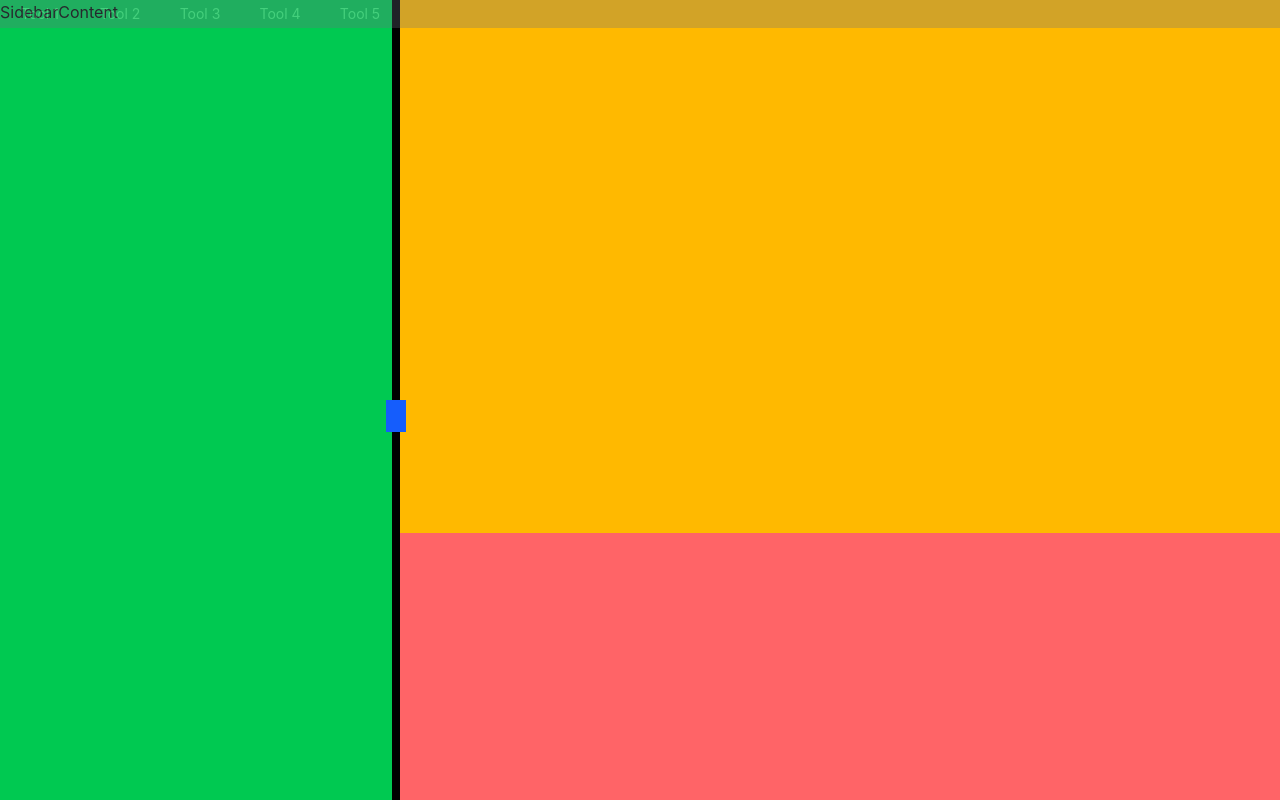
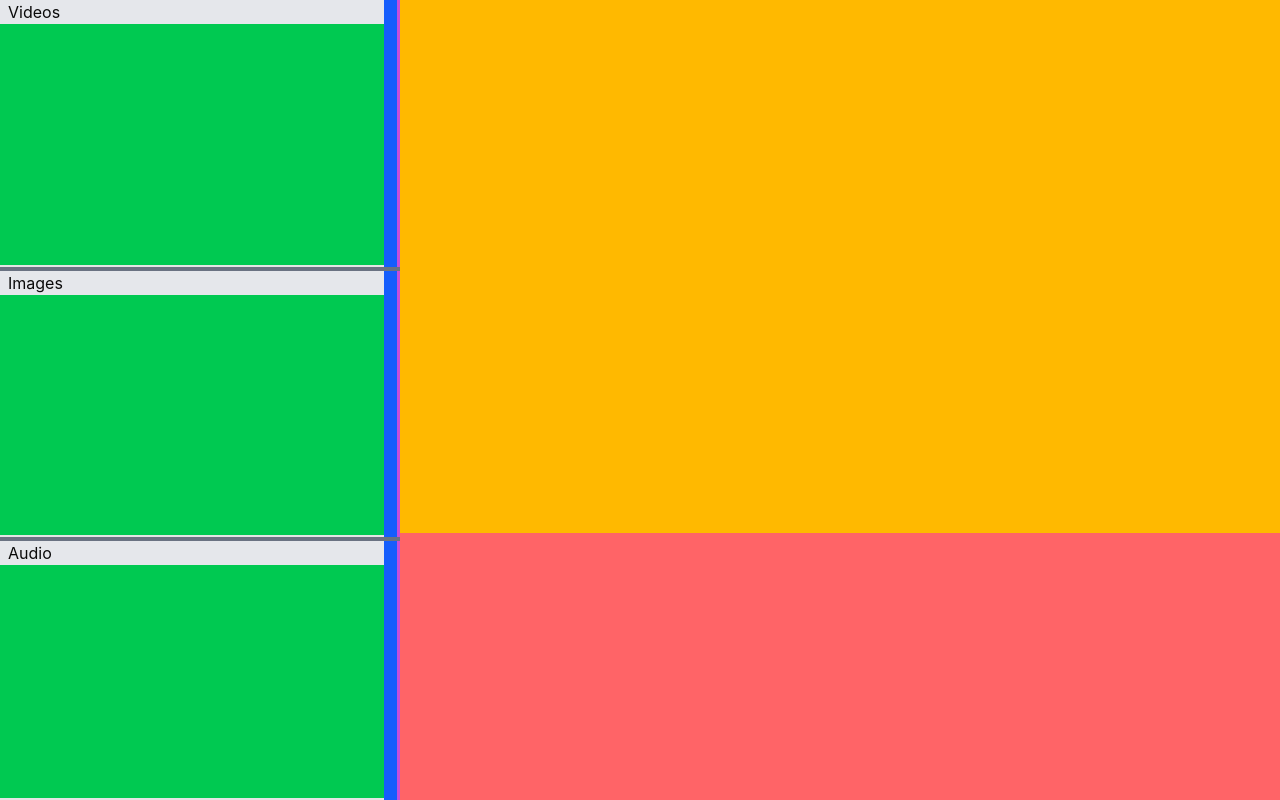
Before and after one commit to AbdullahElrouby750/video-editor, a React (Vite) app: page / in a window 1280 px wide. Built offline with nearby package versions, Linux system fonts and the light colour scheme.

Commit message:
the inner dragging for the sidebar works, but not correcctly  and needs to bbe fixed

```diff
--- a/src/components/layout/MainLayout.tsx
+++ b/src/components/layout/MainLayout.tsx
@@ -5,7 +5,7 @@ import SidebarPanel from "./SidebarPanel";
 function MainLayout() {
   return <div className=" w-full h-full bg-brand flex relative transition-all duration-200">
 
-    <ToolBar />
+    {/* <ToolBar /> */}
 
 
     {/* horizontal wrapper: sidebar)*/}
--- a/src/components/layout/SidebarPanel.tsx
+++ b/src/components/layout/SidebarPanel.tsx
@@ -16,7 +16,7 @@ function SidebarPanel() {
         setIsCollapsed(false);
       } else {
         sidebarRef.current.style.width = "0px";
-        sidebarRef.current.style.minWidth = "8px";
+        sidebarRef.current.style.minWidth = "12px";
         sidebarRef.current.style.transition = "width 0.15s ease-in-out";
         setIsCollapsed(true);
       }
@@ -36,20 +36,7 @@ function SidebarPanel() {
       mouseMove.stopPropagation();
       console.log("mouseMove.clientX", mouseMove.clientX);
       if (sidebarRef.current) {
-        const SNAP_THRESHOLD = 240;
-
-        if (mouseMove.clientX < SNAP_THRESHOLD) {
-          // 2. We hit the threshold! Force it to collapse
-          if (!isCollapsed) {
-            handleToggleCollapse();
-          }
-
-          // 3. CRITICAL: Stop the drag immediately so it doesn't infinitely toggle
-          document.removeEventListener("mousemove", handleMouseMove);
-          document.removeEventListener("mouseup", handleMouseUp);
-        } else {
-          sidebarRef.current.style.width = `${mouseMove.clientX}px`;
-        }
+        sidebarRef.current.style.width = `${mouseMove.clientX}px`;
       }
     };
 
@@ -69,13 +56,13 @@ function SidebarPanel() {
   return (
     <aside
       ref={sidebarRef}
-      className=" h-full max-w-2/3 min-w-1/5 w-100 bg-green-500 relative"
+      className=" h-full max-w-1/2 min-w-1/5 w-100 bg-green-500 relative"
     >
       <ResizeHandle
         startDrag={handleMouseDown}
         toggleCollapse={handleToggleCollapse}
       />
-      <SidebarContent />
+      {!isCollapsed && <SidebarContent />}
     </aside>
   );
 }
--- a/src/components/sidebar/components/ResizeHandle.tsx
+++ b/src/components/sidebar/components/ResizeHandle.tsx
@@ -1,9 +1,10 @@
 import React from 'react'
 
-function ResizeHandle({startDrag, toggleCollapse}: {startDrag: () => void; toggleCollapse: () => void}) {
+function ResizeHandle({startDrag, toggleCollapse}: {startDrag: (e: React.MouseEvent) => void; toggleCollapse: () => void}) {
     return (
-        <div className=' h-full w-1 border-x-4 border-x-black absolute right-0 cursor-grab active:cursor-grabbing z-5' onMouseDown={startDrag}>
-            <button className=' h-8 w-5 bg-blue-600 relative top-1/2 translate-x-[-50%]' onMouseDown={(event) => event.stopPropagation()} onClick={toggleCollapse}></button>
+        <div className=' h-full w-4 flex flex-row flex-nowrap absolute right-0 z-5'>
+            <button className=' h-full flex-1 m-0 p-0 bg-blue-600 relative cursor-pointer' onMouseDown={(event) => event.stopPropagation()} onClick={toggleCollapse}></button>
+            <div className=' h-full w-1/5 bg-brand cursor-col-resize' onMouseDown={startDrag}></div>
         </div>
     )
 }
--- a/src/components/sidebar/components/SidebarContent.tsx
+++ b/src/components/sidebar/components/SidebarContent.tsx
@@ -1,12 +1,113 @@
-import React from 'react'
+import React from "react";
+import SidebarSection from "./SidebarSection";
+import VerticalHandler from "./VerticalHandler";
 
 function SidebarContent() {
-    return (
-        <div className=" relative h-full flex-1 flex flex-col justify-stretch">
-            {/* the accordion wrapped here */}
-            SidebarContent
-        </div>
+  const containerRef = React.useRef<HTMLDivElement>(null);
+  const vidRef = React.useRef<HTMLDivElement>(null);
+  const imaRef = React.useRef<HTMLDivElement>(null);
+  const audRef = React.useRef<HTMLDivElement>(null);
+
+  const vidLastHeightRef = React.useRef<number>(200);
+  const imgLastHeightRef = React.useRef<number>(200);
+  const audLastHeightRef = React.useRef<number>(200);
+
+  const [isCollapsed, setIsCollapsed] = React.useState({
+    vid: false,
+    img: false,
+    aud: false,
+  });
+
+  const HEADER_HEIGHT = 24;
+
+  const handleDragStart = (e: React.MouseEvent, section: "vid" | "img") => {
+    e.preventDefault();
+
+    if (
+      !containerRef.current ||
+      !vidRef.current ||
+      !imaRef.current ||
+      !audRef.current
     )
+      return;
+
+    const startY = e.clientY;
+    const containerHeight = containerRef.current.clientHeight;
+    const vidHeight = vidRef.current.clientHeight;
+    const imgHeight = imaRef.current.clientHeight;
+    const audHeight = audRef.current.clientHeight;
+
+    const handleMouseMove = (mouseEvent: MouseEvent) => {
+        const deltaY = mouseEvent.clientY - startY;
+
+        if (section === "vid" && vidRef.current) {
+            const audheight = isCollapsed.aud ? HEADER_HEIGHT : audHeight;
+            const vidMaxHeight = containerHeight - imgHeight - HEADER_HEIGHT;
+
+            let newHeight = vidHeight + deltaY;
+            newHeight = Math.max(HEADER_HEIGHT, Math.min(newHeight, vidMaxHeight));
+
+            vidRef.current.style.height = `${newHeight}px`;
+    } else if (section === "img" && imaRef.current) {
+            const imaMaxHeight = containerHeight - vidHeight - HEADER_HEIGHT;
+
+            let newHeight = imgHeight + deltaY;
+            newHeight = Math.max(HEADER_HEIGHT, Math.min(newHeight, imaMaxHeight));
+
+            imaRef.current.style.height = `${newHeight}px`;
+    }
+  };
+
+    const handleMouseUp = () => {
+      document.removeEventListener("mousemove", handleMouseMove);
+      document.removeEventListener("mouseup", handleMouseUp);
+
+      if(section === "vid") {
+        vidLastHeightRef.current = vidRef.current?.offsetHeight || vidLastHeightRef.current;
+      } else if(section === "img") {
+        imgLastHeightRef.current = imaRef.current?.offsetHeight || imgLastHeightRef.current;
+      }
+      if (!isCollapsed.aud) {
+        audLastHeightRef.current = audRef.current?.offsetHeight || audLastHeightRef.current;
+      }
+    };
+
+    document.addEventListener("mousemove", handleMouseMove);
+    document.addEventListener("mouseup", handleMouseUp);
 }
 
-export default SidebarContent
+  return (
+    <div
+      ref={containerRef}
+      className="relative h-full flex-1 flex flex-col justify-stretch"
+    >
+      {/* the accordion wrapped here */}
+      <SidebarSection
+        title="Videos"
+        isCollapsed={false}
+        onToggle={() => {}}
+        ref={vidRef}
+      ></SidebarSection>
+
+      <VerticalHandler handleMouseDown={handleDragStart} section="vid" />
+
+      <SidebarSection
+        title="Images"
+        isCollapsed={false}
+        onToggle={() => {}}
+        ref={imaRef}
+      ></SidebarSection>
+
+      <VerticalHandler handleMouseDown={handleDragStart} section="img" />
+
+      <SidebarSection
+        title="Audio"
+        isCollapsed={false}
+        onToggle={() => {}}
+        ref={audRef}
+      ></SidebarSection>
+    </div>
+  );
+}
+
+export default SidebarContent;
--- /dev/null
+++ b/src/components/sidebar/components/SidebarSection.tsx
@@ -0,0 +1,38 @@
+import React from "react";
+
+interface sidebarSectionProps {
+  title: string;
+  isCollapsed: boolean;
+  onToggle: () => void;
+  ref?: React.RefObject<HTMLDivElement | null>;
+  children?: React.ReactNode;
+}
+
+function SidebarSection({
+  title,
+  isCollapsed,
+  onToggle,
+  ref,
+  children,
+}: sidebarSectionProps) {
+  return (
+    <div
+      className={` w-full ${title === 'Audio' ? 'flex-1' : 'h-1/3'}  flex flex-col justify-start items-center`}
+      ref={ref}
+    >
+      <header
+        className=" w-full h-6 flex justify-between items-center bg-gray-200 p-2 cursor-pointer"
+        onClick={onToggle}
+      >
+        {title}
+      </header>
+      {!isCollapsed && (
+        <div className=" border-b-2 w-full flex-1 flex flex-col justify-start items-center overflow-y-auto">
+          {children}
+        </div>
+      )}
+    </div>
+  );
+}
+
+export default SidebarSection;
--- /dev/null
+++ b/src/components/sidebar/components/VerticalHandler.tsx
@@ -0,0 +1,18 @@
+import React from "react";
+
+function VerticalHandler({
+  handleMouseDown,
+  section,
+}: {
+  handleMouseDown: (e: React.MouseEvent, section: 'vid' | 'img') => void;
+  section: 'vid' | 'img';
+}) {
+  return (
+    <div
+      onMouseDown={(e) => handleMouseDown(e, section)}
+      className="h-1 w-full bg-gray-500 cursor-row-resize hover:bg-brand shrink-0 z-10"
+    />
+  );
+}
+
+export default VerticalHandler;
```
